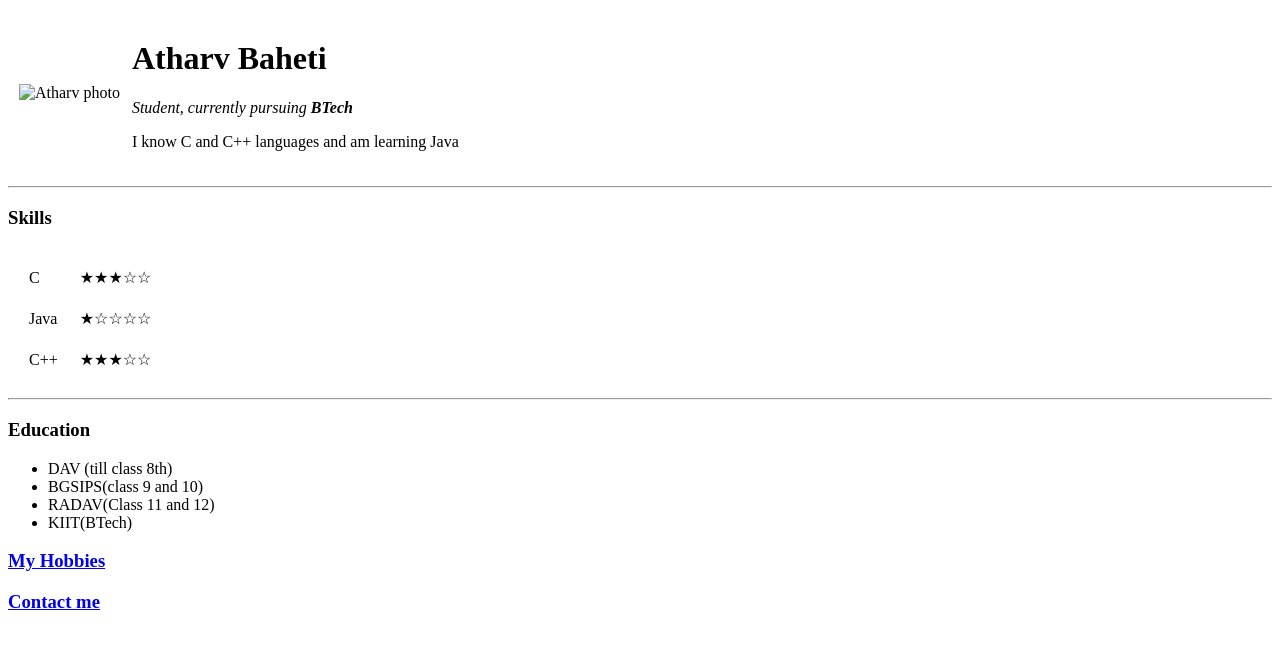
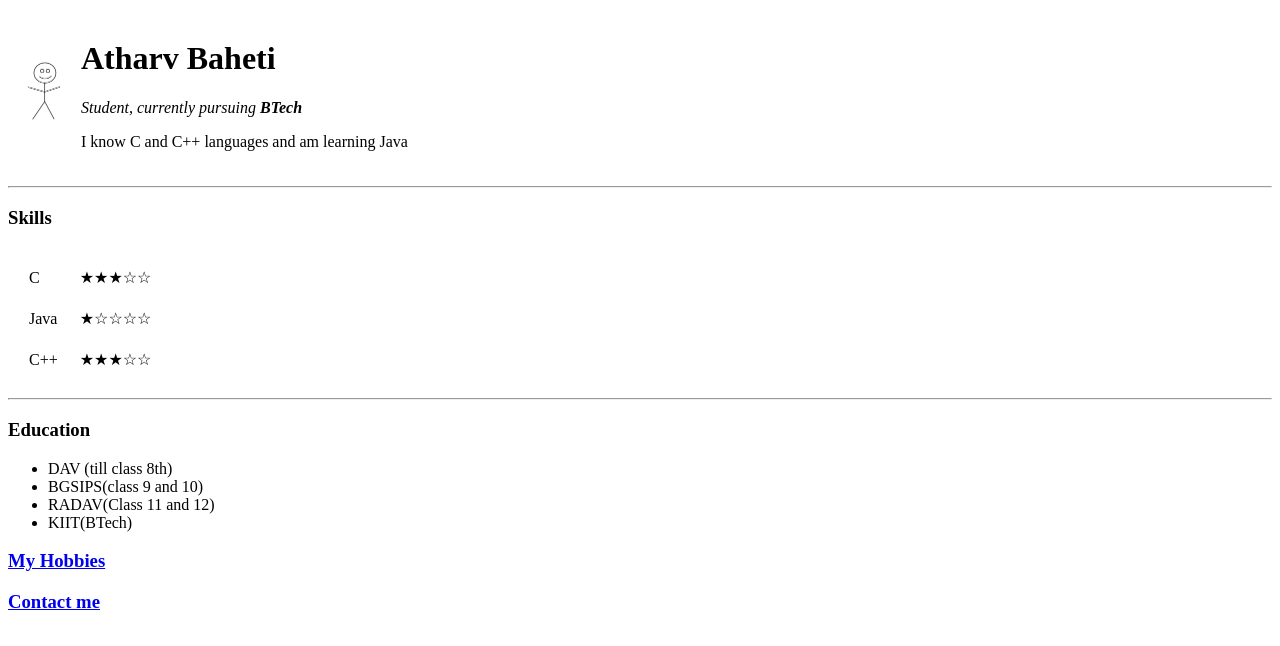
Before and after one commit to AtharvBaheti/cv, a plain HTML site: page index.html in a window 1280 px wide. Drawn offline with Linux system fonts and the light colour scheme.

Commit message:
changed path of img

```diff
--- a/index.html
+++ b/index.html
@@ -8,7 +8,7 @@
   </head>
   <body>
     <table cellspacing="10">
-      <td><img src="stick.png" width="50" alt="Atharv photo" /></td>
+      <td><img src="Images/stick.png" width="50" alt="Atharv photo" /></td>
       <td>
         <h1>Atharv Baheti</h1>
         <p>
```
